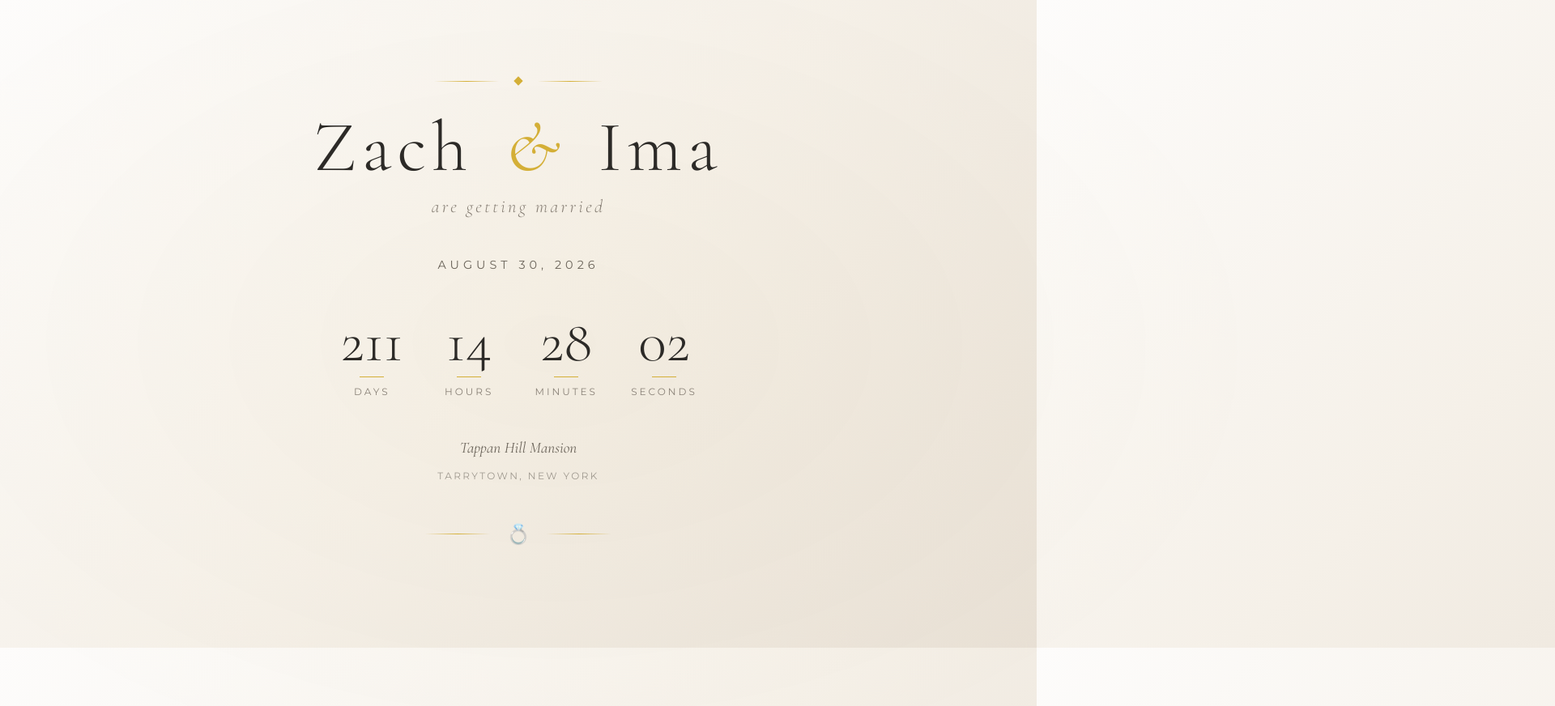
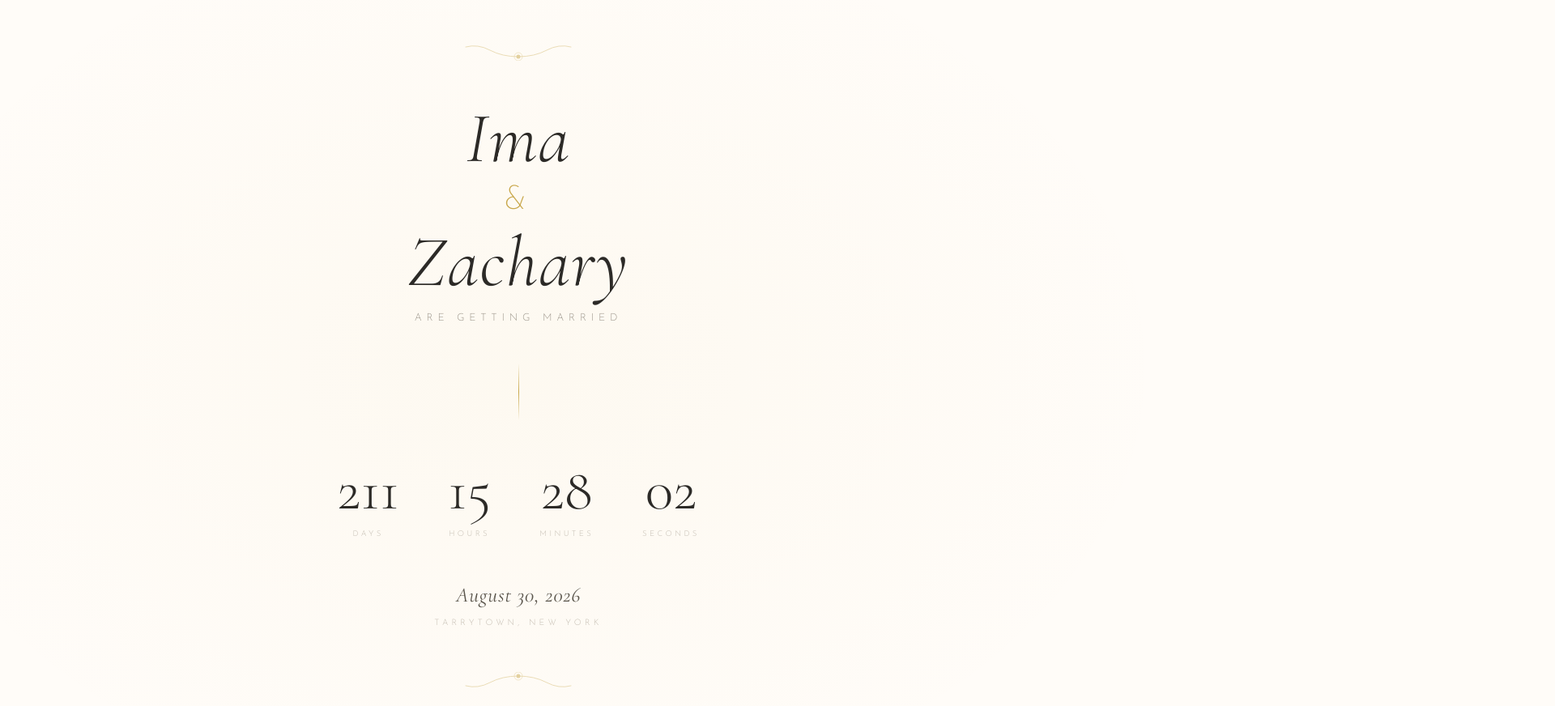
Before and after one commit to zweebz/wedding, a plain HTML site: page index.html in a window 1280 px wide. Shown: the top 872 px of the page at 81% size, 1920 px wide, since content can reach past the window. Drawn offline with nearby package versions, Linux system fonts and the light colour scheme.

Commit message:
Update index.html

```diff
--- a/index.html
+++ b/index.html
@@ -3,10 +3,10 @@
 <head>
     <meta charset="UTF-8">
     <meta name="viewport" content="width=device-width, initial-scale=1.0">
-    <title>Zach & Ima | August 30, 2026</title>
+    <title>Ima & Zachary | August 30, 2026</title>
     <link rel="preconnect" href="https://fonts.googleapis.com">
     <link rel="preconnect" href="https://fonts.gstatic.com" crossorigin>
-    <link href="https://fonts.googleapis.com/css2?family=Cormorant+Garamond:ital,wght@0,300;0,400;0,500;0,600;1,300;1,400&family=Montserrat:wght@300;400;500&display=swap" rel="stylesheet">
+    <link href="https://fonts.googleapis.com/css2?family=Cormorant+Garamond:ital,wght@0,300;0,400;0,500;0,600;1,300;1,400&family=Josefin+Sans:wght@200;300;400&display=swap" rel="stylesheet">
     <style>
         * {
             margin: 0;
@@ -20,229 +20,191 @@
             flex-direction: column;
             align-items: center;
             justify-content: center;
-            font-family: 'Montserrat', sans-serif;
-            background: linear-gradient(135deg, #fdfcfb 0%, #f5f0e8 50%, #e8e0d5 100%);
+            font-family: 'Josefin Sans', sans-serif;
+            background: #fffcf8;
             color: #3d3a36;
-            padding: 20px;
-            overflow: hidden;
+            padding: 40px 20px;
+            overflow-x: hidden;
             position: relative;
         }
 
-        /* Subtle decorative elements */
         body::before {
             content: '';
             position: absolute;
-            top: -50%;
-            left: -50%;
-            width: 200%;
-            height: 200%;
-            background: radial-gradient(ellipse at center, rgba(212, 175, 55, 0.03) 0%, transparent 50%);
-            animation: shimmer 15s ease-in-out infinite;
-        }
-
-        @keyframes shimmer {
-            0%, 100% { transform: translate(0, 0) rotate(0deg); }
-            50% { transform: translate(2%, 2%) rotate(1deg); }
+            top: 50%;
+            left: 50%;
+            transform: translate(-50%, -50%);
+            width: 150%;
+            height: 150%;
+            background: radial-gradient(ellipse at center, rgba(212, 175, 55, 0.04) 0%, transparent 60%);
+            pointer-events: none;
         }
 
         .container {
             text-align: center;
             position: relative;
             z-index: 1;
-            max-width: 800px;
+            max-width: 700px;
             width: 100%;
         }
 
-        /* Decorative line */
-        .ornament {
-            display: flex;
-            align-items: center;
-            justify-content: center;
-            gap: 20px;
-            margin-bottom: 30px;
+        .flourish {
+            margin-bottom: 40px;
+            opacity: 0.5;
         }
 
-        .ornament-line {
-            width: 80px;
-            height: 1px;
-            background: linear-gradient(90deg, transparent, #d4af37, transparent);
+        .flourish svg {
+            width: 140px;
+            height: auto;
         }
 
-        .ornament-diamond {
-            width: 8px;
-            height: 8px;
-            background: #d4af37;
-            transform: rotate(45deg);
+        .names {
+            font-family: 'Cormorant Garamond', serif;
+            font-size: clamp(2.8rem, 12vw, 5.5rem);
+            font-weight: 300;
+            font-style: italic;
+            letter-spacing: 0.02em;
+            color: #2c2a27;
+            margin-bottom: 8px;
+            line-height: 1.2;
         }
 
-        /* Names */
-        .names {
-            font-family: 'Cormorant Garamond', serif;
-            font-size: clamp(3rem, 10vw, 5.5rem);
-            font-weight: 300;
-            letter-spacing: 0.08em;
-            color: #2c2a27;
-            margin-bottom: 10px;
-            line-height: 1.1;
+        .ampersand {
+            display: block;
+            font-size: 0.45em;
+            color: #c9a84c;
+            font-style: normal;
+            margin: 0;
+            letter-spacing: 0.2em;
+            font-family: 'Josefin Sans', sans-serif;
+            font-weight: 200;
         }
 
-        .names .ampersand {
-            font-style: italic;
-            color: #d4af37;
-            margin: 0 0.15em;
-            font-weight: 400;
-        }
-
-        /* Tagline */
         .tagline {
-            font-family: 'Cormorant Garamond', serif;
-            font-size: clamp(1rem, 3vw, 1.4rem);
-            font-style: italic;
+            font-size: clamp(0.65rem, 1.8vw, 0.8rem);
             font-weight: 300;
-            color: #8a8278;
-            letter-spacing: 0.15em;
-            text-transform: lowercase;
+            color: #a09a90;
+            letter-spacing: 0.45em;
+            text-transform: uppercase;
             margin-bottom: 50px;
         }
 
-        /* Date */
-        .wedding-date {
-            font-size: clamp(0.75rem, 2vw, 0.9rem);
-            letter-spacing: 0.35em;
-            text-transform: uppercase;
-            color: #6b645a;
-            margin-bottom: 50px;
-            font-weight: 400;
+        .divider {
+            width: 1px;
+            height: 70px;
+            background: linear-gradient(to bottom, transparent, #c9a84c, transparent);
+            margin: 0 auto 50px;
         }
 
-        /* Countdown */
         .countdown {
             display: flex;
             justify-content: center;
-            gap: clamp(15px, 5vw, 40px);
-            margin-bottom: 50px;
+            gap: clamp(25px, 7vw, 60px);
+            margin-bottom: 55px;
         }
 
         .countdown-item {
             text-align: center;
+            position: relative;
         }
 
         .countdown-value {
             font-family: 'Cormorant Garamond', serif;
-            font-size: clamp(2.5rem, 8vw, 4.5rem);
+            font-size: clamp(2.8rem, 9vw, 4.5rem);
             font-weight: 300;
             color: #2c2a27;
             line-height: 1;
-            min-width: 80px;
-            position: relative;
-        }
-
-        .countdown-value::after {
-            content: '';
-            position: absolute;
-            bottom: -8px;
-            left: 50%;
-            transform: translateX(-50%);
-            width: 30px;
-            height: 1px;
-            background: #d4af37;
+            transition: color 0.4s ease;
         }
 
         .countdown-label {
-            font-size: clamp(0.6rem, 1.5vw, 0.75rem);
-            letter-spacing: 0.25em;
+            font-size: clamp(0.5rem, 1.1vw, 0.6rem);
+            letter-spacing: 0.35em;
             text-transform: uppercase;
-            color: #8a8278;
-            margin-top: 18px;
-            font-weight: 400;
+            color: #c4bdb2;
+            margin-top: 14px;
+            font-weight: 300;
         }
 
-        /* Venue */
-        .venue {
+        .countdown-item:hover .countdown-value {
+            color: #c9a84c;
+        }
+
+        .date {
             font-family: 'Cormorant Garamond', serif;
-            font-size: clamp(1rem, 2.5vw, 1.2rem);
-            color: #6b645a;
+            font-size: clamp(1.2rem, 3.5vw, 1.6rem);
             font-style: italic;
-            margin-bottom: 15px;
+            color: #5a554c;
+            margin-bottom: 14px;
+            letter-spacing: 0.03em;
         }
 
         .location {
-            font-size: clamp(0.65rem, 1.5vw, 0.75rem);
-            letter-spacing: 0.2em;
+            font-size: clamp(0.55rem, 1.3vw, 0.65rem);
+            letter-spacing: 0.4em;
             text-transform: uppercase;
-            color: #a09a90;
-            font-weight: 400;
+            color: #c4bdb2;
+            font-weight: 300;
         }
 
-        /* Bottom ornament */
-        .ornament-bottom {
-            margin-top: 50px;
+        .flourish-bottom {
+            margin-top: 55px;
+            opacity: 0.5;
         }
 
-        /* Rings icon */
-        .rings {
-            font-size: 1.5rem;
-            color: #d4af37;
-            opacity: 0.7;
+        .flourish-bottom svg {
+            width: 140px;
+            height: auto;
+            transform: rotate(180deg);
         }
 
-        /* Animation for countdown values */
-        .countdown-value {
-            transition: transform 0.3s ease;
-        }
-
-        .countdown-item:hover .countdown-value {
-            transform: scale(1.05);
-        }
-
-        /* Responsive adjustments */
         @media (max-width: 480px) {
             .countdown {
                 flex-wrap: wrap;
-                gap: 25px 35px;
+                gap: 30px 45px;
             }
 
             .countdown-item {
-                flex: 0 0 calc(50% - 20px);
+                flex: 0 0 calc(50% - 25px);
             }
 
-            .ornament-line {
-                width: 50px;
+            .divider {
+                height: 50px;
+                margin-bottom: 40px;
             }
         }
 
-        /* Celebration mode when countdown reaches zero */
         .celebration .names {
-            animation: glow 2s ease-in-out infinite;
+            animation: shimmer 3s ease-in-out infinite;
         }
 
-        @keyframes glow {
-            0%, 100% { text-shadow: 0 0 20px rgba(212, 175, 55, 0.3); }
-            50% { text-shadow: 0 0 40px rgba(212, 175, 55, 0.5); }
+        @keyframes shimmer {
+            0%, 100% { color: #2c2a27; }
+            50% { color: #c9a84c; }
         }
     </style>
 </head>
 <body>
     <div class="container">
-        <!-- Top ornament -->
-        <div class="ornament">
-            <div class="ornament-line"></div>
-            <div class="ornament-diamond"></div>
-            <div class="ornament-line"></div>
+        <div class="flourish">
+            <svg viewBox="0 0 140 35" xmlns="http://www.w3.org/2000/svg">
+                <path d="M70 30 Q50 30 35 22 Q20 14 5 18" stroke="#c9a84c" stroke-width="0.75" fill="none" stroke-linecap="round"/>
+                <path d="M70 30 Q90 30 105 22 Q120 14 135 18" stroke="#c9a84c" stroke-width="0.75" fill="none" stroke-linecap="round"/>
+                <circle cx="70" cy="30" r="2.5" fill="#c9a84c"/>
+                <circle cx="70" cy="30" r="5" stroke="#c9a84c" stroke-width="0.5" fill="none"/>
+            </svg>
         </div>
 
-        <!-- Names -->
         <h1 class="names">
-            Zach <span class="ampersand">&</span> Ima
+            Ima
+            <span class="ampersand">&</span>
+            Zachary
         </h1>
 
-        <!-- Tagline -->
         <p class="tagline">are getting married</p>
 
-        <!-- Wedding Date -->
-        <p class="wedding-date">August 30, 2026</p>
+        <div class="divider"></div>
 
-        <!-- Countdown -->
         <div class="countdown">
             <div class="countdown-item">
                 <div class="countdown-value" id="days">000</div>
@@ -262,28 +224,27 @@
             </div>
         </div>
 
-        <!-- Venue -->
-        <p class="venue">Tappan Hill Mansion</p>
+        <p class="date">August 30, 2026</p>
         <p class="location">Tarrytown, New York</p>
 
-        <!-- Bottom ornament -->
-        <div class="ornament ornament-bottom">
-            <div class="ornament-line"></div>
-            <div class="rings">💍</div>
-            <div class="ornament-line"></div>
+        <div class="flourish-bottom">
+            <svg viewBox="0 0 140 35" xmlns="http://www.w3.org/2000/svg">
+                <path d="M70 30 Q50 30 35 22 Q20 14 5 18" stroke="#c9a84c" stroke-width="0.75" fill="none" stroke-linecap="round"/>
+                <path d="M70 30 Q90 30 105 22 Q120 14 135 18" stroke="#c9a84c" stroke-width="0.75" fill="none" stroke-linecap="round"/>
+                <circle cx="70" cy="30" r="2.5" fill="#c9a84c"/>
+                <circle cx="70" cy="30" r="5" stroke="#c9a84c" stroke-width="0.5" fill="none"/>
+            </svg>
         </div>
     </div>
 
     <script>
-        // Wedding date: August 30, 2026 at 4:00 PM EST (adjust time as needed)
-        const weddingDate = new Date('August 30, 2026 16:00:00 EST').getTime();
+        const weddingDate = new Date('August 30, 2026 17:00:00 EST').getTime();
 
         function updateCountdown() {
             const now = new Date().getTime();
             const distance = weddingDate - now;
 
             if (distance < 0) {
-                // Wedding day has arrived!
                 document.querySelector('.container').classList.add('celebration');
                 document.getElementById('days').textContent = '0';
                 document.getElementById('hours').textContent = '0';
@@ -304,7 +265,6 @@
             document.getElementById('seconds').textContent = seconds.toString().padStart(2, '0');
         }
 
-        // Update immediately, then every second
         updateCountdown();
         setInterval(updateCountdown, 1000);
     </script>
```
